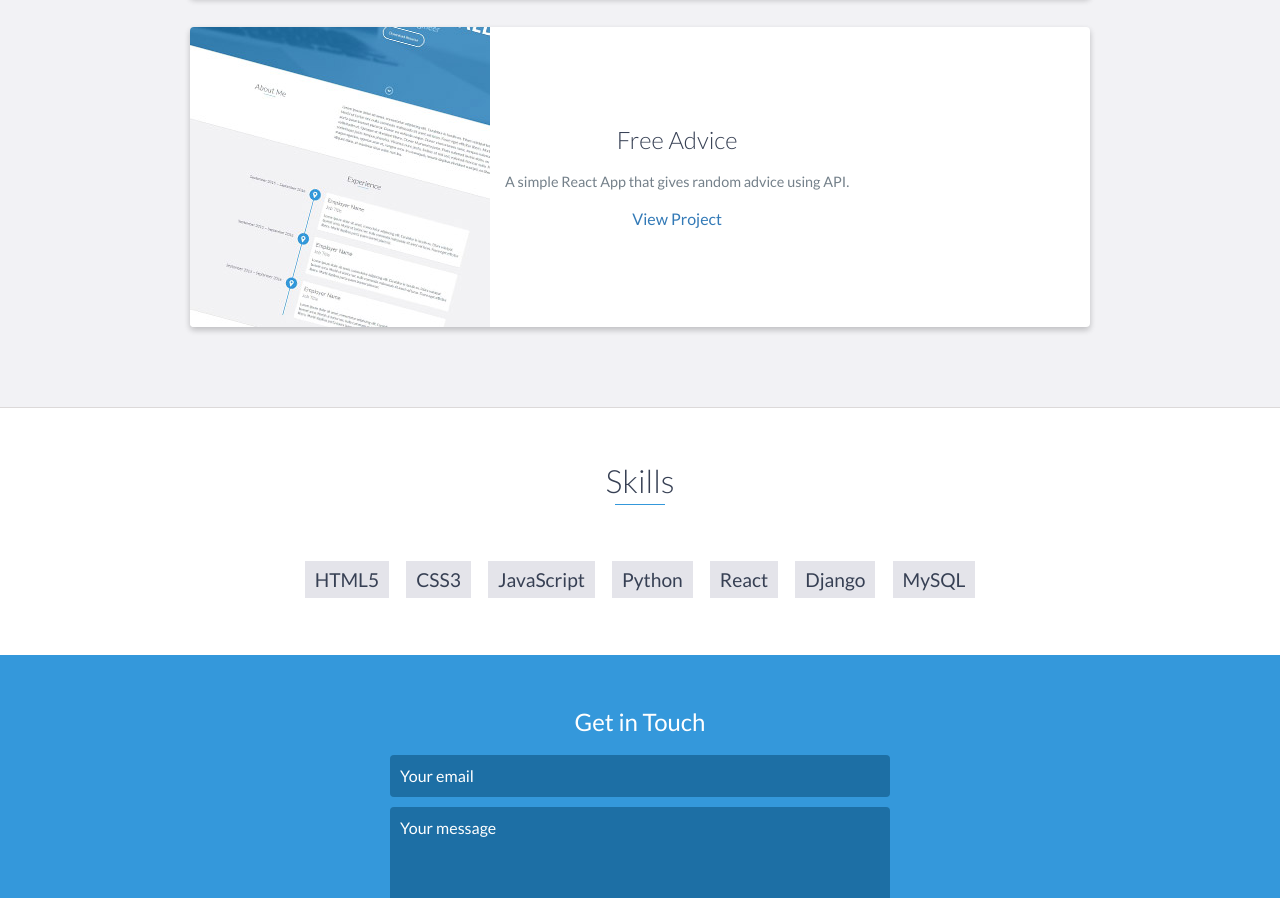
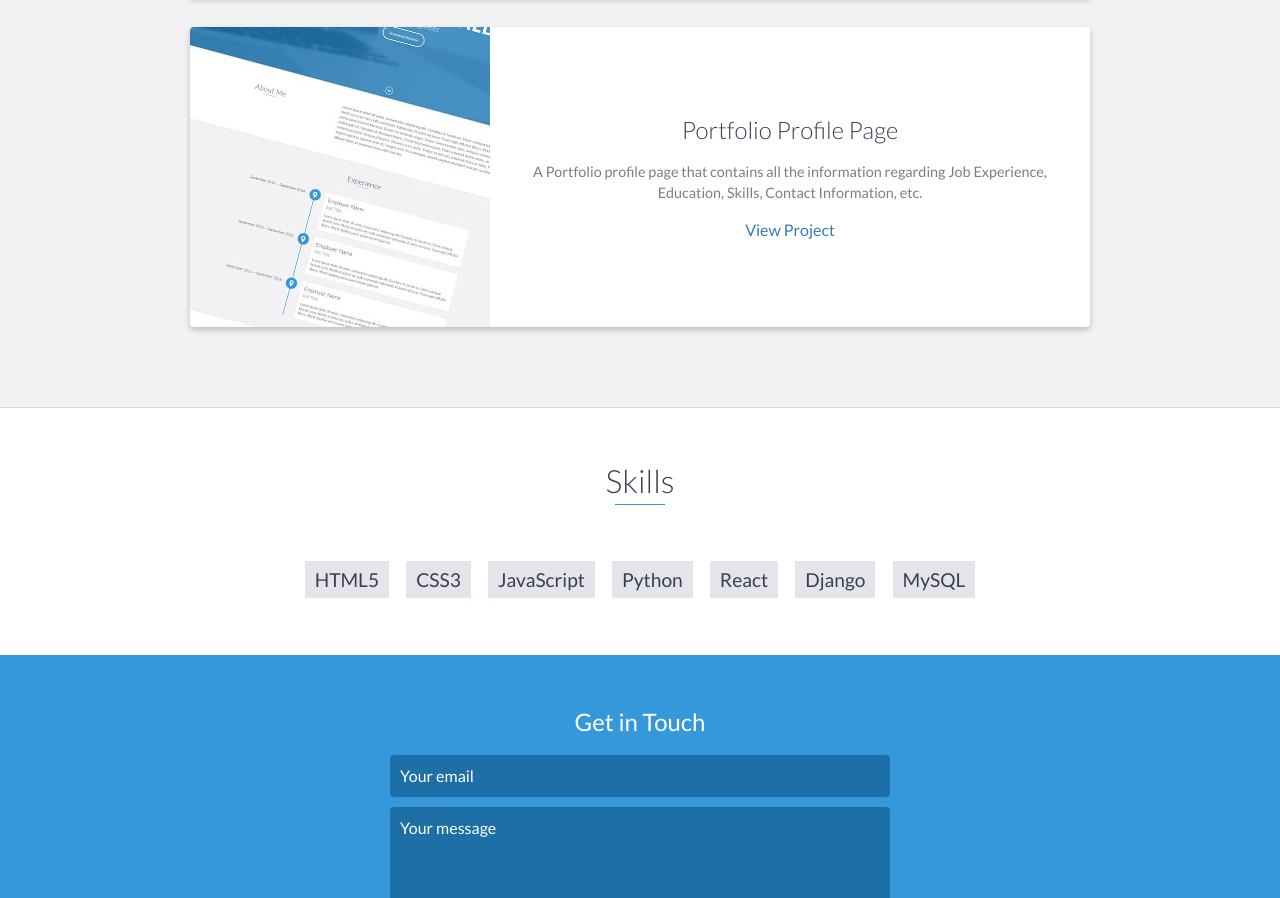
Before and after one commit to kamranpy/Portfolio, a website: page index.html in a window 1280 px wide. Shown: the part 2869-3767 px from the top of the page. Drawn offline with nearby package versions, Linux system fonts and the light colour scheme.

Commit message:
Update index.html

```diff
--- a/index.html
+++ b/index.html
@@ -177,11 +177,11 @@
                     </div>
                     <!-- End .project-image -->
                     <div class="project-info">
-                        <h3>Free Advice</h3>
+                        <h3>Portfolio Profile Page</h3>
                         <p>
-                            A simple React App that gives random advice using API.
+                            A Portfolio profile page that contains all the information regarding Job Experience, Education, Skills, Contact Information, etc.
                         </p>
-                        <a href="https://sad-kepler-dde5fb.netlify.app/">View Project</a>
+                        <a href="#">View Project</a>
                     </div>
                     <!-- End .project-info -->
                 </div>
```
